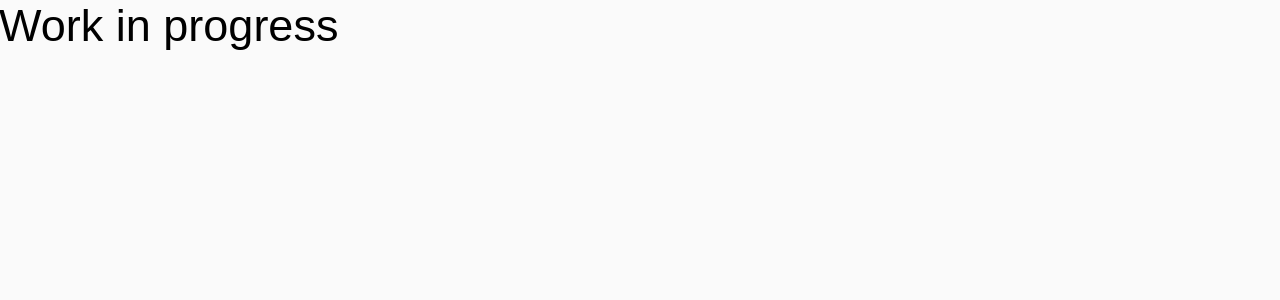
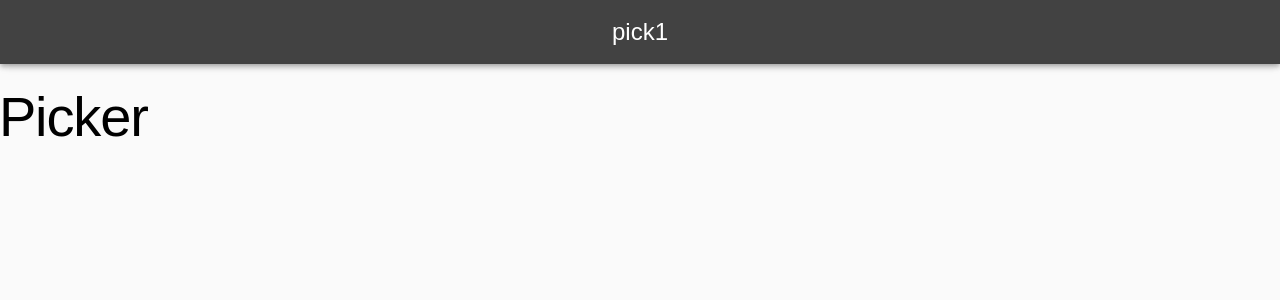
Before and after one commit to monishkumar7/pick1, a React (Create React App) app: page / in a window 1280 px wide. Shown: the top 300 px of the page. Built offline with nearby package versions, Linux system fonts and the light colour scheme; a web font is replaced by a local one.

Commit message:
Added navbar

```diff
--- a/src/App.js
+++ b/src/App.js
@@ -1,16 +1,16 @@
 import React, { Component, Fragment } from "react";
-import { CssBaseline, Typography } from "@material-ui/core/";
+import { CssBaseline } from "@material-ui/core/";
+
+import NavBar from "./components/NavBar/NavBar";
+import Picker from "./container/Picker/Picker";
 
 class App extends Component {
   render() {
     return (
       <Fragment>
         <CssBaseline />
-        <div className="App">
-          <Typography variant="display2" color="inherit">
-            Work in progress
-          </Typography>
-        </div>
+        <NavBar />
+        <Picker />
       </Fragment>
     );
   }
--- /dev/null
+++ b/src/components/NavBar/NavBar.js
@@ -0,0 +1,25 @@
+import React from "react";
+import { AppBar, Toolbar, Typography } from "@material-ui/core";
+import { withStyles } from "@material-ui/core/styles";
+
+const style = {
+  toolbar: {
+    display: "flex",
+    justifyContent: "center"
+  }
+};
+
+const navbar = props => {
+  const { classes } = props;
+  return (
+    <AppBar>
+      <Toolbar className={classes.toolbar} position="static" color="default">
+        <Typography variant="headline" color="inherit">
+          pick1
+        </Typography>
+      </Toolbar>
+    </AppBar>
+  );
+};
+
+export default withStyles(style)(navbar);
--- /dev/null
+++ b/src/container/Picker/Picker.js
@@ -0,0 +1,27 @@
+import React, { Component } from "react";
+import { withStyles } from "@material-ui/core/styles";
+import { Typography } from "@material-ui/core";
+
+const styles = {
+  content: {
+    marginTop: "5rem"
+  }
+};
+
+class Picker extends Component {
+  state = {};
+  render() {
+    const { classes } = this.props;
+    return (
+      <Typography
+        className={classes.content}
+        variant="display3"
+        color="inherit"
+      >
+        Picker
+      </Typography>
+    );
+  }
+}
+
+export default withStyles(styles)(Picker);
```
